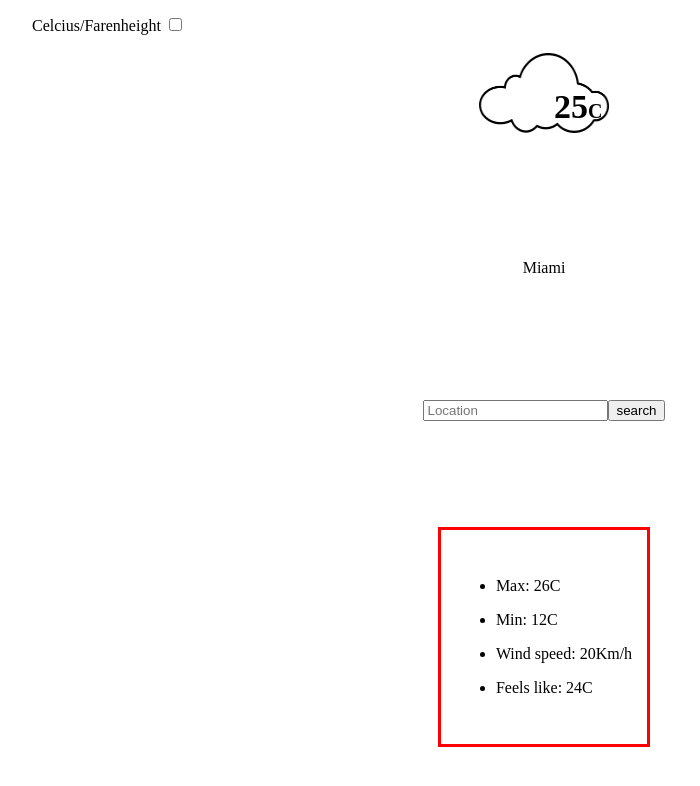
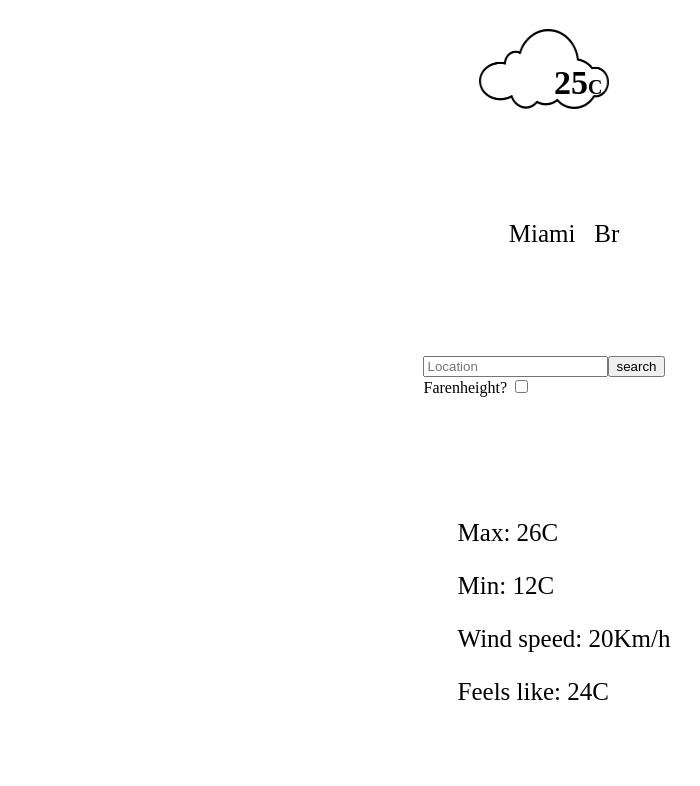
Before and after one commit to Diolemos/weatherApp, a plain HTML site: page index.html in a window 1280 px wide. Shown: the whole page, without its empty margins (96-796 px from the left). Drawn offline with Linux system fonts and the light colour scheme; no server answers.

Commit message:
App is functiona

```diff
--- a/app.js
+++ b/app.js
@@ -1,7 +1,7 @@
 const APIkey = 'bd401b2a40e7bc2def1d1a1a4c4b37d8';
 let cityName = "London"
-
-
+let units = "metric"
+const unitCheckBox = document.querySelector("#metric")
 let weatherData = {};
 const btn = document.getElementById("search-btn");
 const textBox = document.getElementById("location-input")
@@ -9,11 +9,13 @@
 const metricSwitch = document.getElementById("metric");
 
 // weather card items
-const currentCityName = document.querySelector(".cityname");
-const currentCountry = document.querySelector(".state");
-const currentTemperature = document.querySelector(".temperature")
-
-
+const CityNameNode = document.querySelector(".cityname");
+const country = document.querySelector(".country")
+const temperature = document.querySelector(".temp")
+const max = document.querySelector(".max")
+const min = document.querySelector(".min")
+const feelsLike = document.querySelector(".feels-like")
+const windSpeed = document.querySelector(".w-speed")
 
 
 getWeatherData()
@@ -27,18 +29,29 @@
 
 })
 
-
+unitCheckBox.addEventListener("change", ()=>{
+    if(units == "metric"){
+        units = "imperial"
+    }else{
+        units = "metric";
+    }
+})
 
 
 async function getWeatherData(){
     console.log(cityName)
-    let Url = `https://api.openweathermap.org/data/2.5/weather?q=${cityName}&appid=${APIkey}&units=metric`;
+    let Url = `https://api.openweathermap.org/data/2.5/weather?q=${cityName}&appid=${APIkey}&units=${units}`;
     let response = await fetch( Url, {mode: "cors"})
       weatherData  = await response.json();
       await updateCurrentWeather()
 }
 
 function updateCurrentWeather(){
-    currentCityName.textContent = weatherData.name;
-    currentTemperature.textContent = weatherData.main.temp;
+    CityNameNode.textContent = weatherData.name;
+    temperature.textContent = weatherData.main.temp;
+    country.textContent = weatherData.sys.country;
+    max.textContent = weatherData.main.temp_max
+    min.textContent = weatherData.main.temp_min
+    feelsLike.textContent = weatherData.main.feels_like
+    windSpeed.textContent = weatherData.wind.speed
 }
--- a/index.html
+++ b/index.html
@@ -17,12 +17,19 @@
 
 </div>
 <div id="city-name-container">
-  <p class="cityname">Miami</p>
+  <ul>
+    <li> <p class="cityname">Miami</p> &nbsp; <span class="country">Br</span></li>
+
+  </ul>
+
 </div>
 
   <!-- input field -->
     <!-- replace button in the future -->
-    <div><input type="text" placeholder="Location" id="location-input"><button id="search-btn">search </button></div>
+    <div><input type="text" placeholder="Location" id="location-input"><button id="search-btn">search </button> <br/>
+      <label class="metric-btn">Farenheight? <input type="checkbox" name="" id="metric">
+      <div class="switch"></div></label>
+  </div>
 
 
 <!-- weather card -->
@@ -30,8 +37,8 @@
       <ul>
           <li><p>Max: <span class="max">26</span><span class="metric">C</span></p></li>
           <li><p>Min: <span class="min">12</span><span class="metric">C</span></p></li>
-          <li><p>Wind speed: <span class="wspeed">20</span><span class="spedd">Km/h</span></p></li>
-          <li><p>Feels like: <span class="max">24</span><span class="metric">C</span></p></li>
+          <li><p>Wind speed: <span class="w-speed">20</span><span class="spedd">Km/h</span></p></li>
+          <li><p>Feels like: <span class="feels-like">24</span><span class="metric">C</span></p></li>
 
 
       </ul>
@@ -39,10 +46,6 @@
 
       </h4>
     </div>
-
-    <!-- Celcius farenheit toggle button -->
-    <label class="metric-btn">Celcius/Farenheight <input type="checkbox" name="" id="metric">
-    <div class="switch"></div></label>
 
 
       <!-- Weather forcast bottom jumbotron -->
--- a/style.css
+++ b/style.css
@@ -28,13 +28,18 @@
     margin: 0;
     padding: 0%;
 }
+#city-name-container{
+    position: relative;
+}
+
+.cityname{
+    display: inline-block;
+}
 
 #weather-card{
     display: flex;
     flex-direction: column;
     align-items: center;
-
-    border: 3px solid red;
 
     padding: 15px;
     max-width: 300px;
@@ -42,10 +47,16 @@
 
 }
 
+ul{
+    list-style-type: none;
+    font-size: 25px;
+}
+
+
 .metric-btn{
-    position: absolute;
-    left:10%;
-    top: 15px;
+    position: relative;
+    /* left:10%;
+    top: 15px; */
 }
 
 /* #forecast-card-deck{
```
